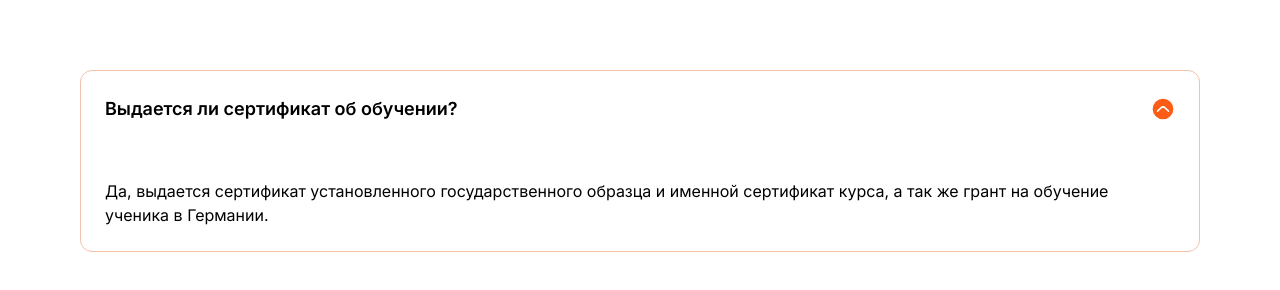
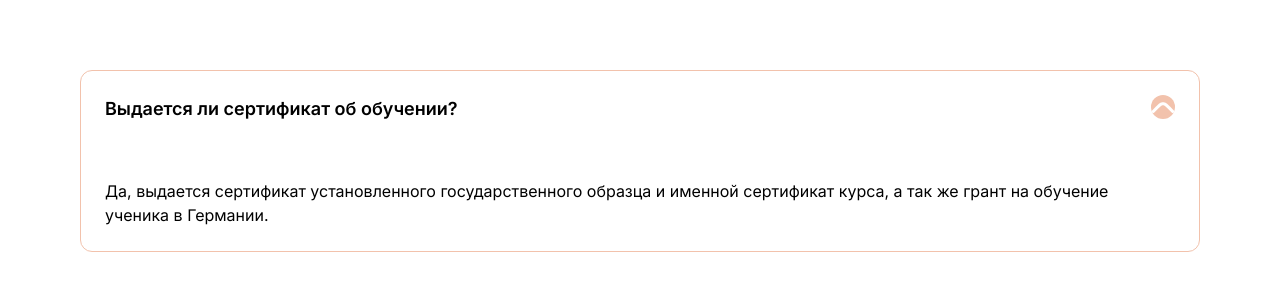
Before and after one commit to evgeniyworkbel/like-volley, a Next.js app: page / in a window 1280 px wide. Both pictures are taken after a click on the element "Выдается ли сертификат об обучении?". Shown: the part 338-628 px from the top of the page. Built offline with nearby package versions, Linux system fonts and the light colour scheme; a web font is replaced by a local one.

Commit message:
fix(widgets): fix FAQ

```diff
--- a/src/app/globals.css
+++ b/src/app/globals.css
@@ -4,10 +4,9 @@
   --background: oklch(1 0 0deg);
   --foreground: oklch(0 0 0deg);
   --accent-orange: oklch(0.6795 0.2075 39.59deg);
+  --accent-orange-light: oklch(0.8508 0.0629 45.9deg);
   --accent-blue: oklch(0.5381 0.2545 270.46deg);
   --white: oklch(1 0 0deg);
-  --black: oklch(0 0 0deg);
-  --orange: oklch(0.8508 0.0629 45.9deg);
 }
 
 @theme {
@@ -18,10 +17,9 @@
   --color-background: var(--background);
   --color-foreground: var(--foreground);
   --color-accent-orange: var(--accent-orange);
+  --color-accent-orange-light: var(--accent-orange-light);
   --color-accent-blue: var(--accent-blue);
   --color-white: var(--white);
-  --color-black: var(--black);
-  --color-orange: var(--orange);
   --font-shantell: var(--font-shantell-sans);
   --font-inter: var(--font-inter);
 }
@@ -38,11 +36,3 @@ body {
   color: var(--foreground);
   font-family: var(--font-inter);
 }
-
-details > summary img {
-  transition: transform 0.3s ease;
-}
-
-details[open] > summary img {
-  transform: rotate(180deg);
-}
--- /dev/null
+++ b/src/shared/icons/accordion-arrow-icon.tsx
@@ -0,0 +1,31 @@
+import { cn } from "../lib";
+
+type AccordionArrowIconType = {
+  className?: string;
+  width: number;
+  height: number;
+};
+
+export function AccordionArrowIcon({
+  className,
+  width,
+  height,
+}: AccordionArrowIconType) {
+  return (
+    <svg
+      className={cn(className)}
+      width={width}
+      height={height}
+      viewBox="0 0 12 8"
+      fill="none"
+      xmlns="http://www.w3.org/2000/svg"
+    >
+      <path
+        fill-rule="evenodd"
+        clip-rule="evenodd"
+        d="M0.46731 2.16224C0.175727 1.86804 0.177845 1.39317 0.472042 1.10159C0.766238 0.810003 1.24111 0.812122 1.53269 1.10632L3.28 2.86929C3.98914 3.58478 4.47718 4.07558 4.89071 4.40768C5.2924 4.73028 5.55042 4.84095 5.7815 4.87041C5.92659 4.8889 6.07341 4.8889 6.2185 4.87041C6.44958 4.84095 6.7076 4.73028 7.10929 4.40768C7.52282 4.07558 8.01086 3.58478 8.72 2.86929L10.4673 1.10632C10.7589 0.812122 11.2338 0.810004 11.528 1.10159C11.8222 1.39317 11.8243 1.86804 11.5327 2.16224L9.75389 3.95698C9.08395 4.63295 8.53641 5.18542 8.04854 5.57722C7.54121 5.98465 7.02627 6.27958 6.40816 6.35837C6.13713 6.39291 5.86286 6.39291 5.59184 6.35837C4.97372 6.27958 4.45878 5.98465 3.95146 5.57722C3.46359 5.18542 2.91605 4.63295 2.24611 3.95698L0.46731 2.16224Z"
+        fill="white"
+      />
+    </svg>
+  );
+}
--- /dev/null
+++ b/src/shared/icons/index.ts
@@ -0,0 +1 @@
+export { AccordionArrowIcon } from "./accordion-arrow-icon";
--- a/src/shared/ui/index.ts
+++ b/src/shared/ui/index.ts
@@ -1 +1,2 @@
 export { Button } from "./button/button";
+export { Title } from "./title/title";
--- /dev/null
+++ b/src/shared/ui/title/title.tsx
@@ -0,0 +1,15 @@
+import { cn } from "@/shared/lib";
+import { ReactNode } from "react";
+
+type TitleProps = {
+  className?: string;
+  children: ReactNode;
+};
+
+export function Title({ className, children, ...props }: TitleProps) {
+  return (
+    <h2 {...props} className={cn(className)}>
+      {children}
+    </h2>
+  );
+}
--- a/src/widgets/faq/ui/faq.tsx
+++ b/src/widgets/faq/ui/faq.tsx
@@ -1,13 +1,14 @@
-import Image from "next/image";
+import { AccordionArrowIcon } from "@/shared/icons";
+import { Title } from "@/shared/ui";
 
 export function Faq() {
   return (
     <div className="flex flex-col gap-32 px-20 py-10">
-      <div className="flex flex-col items-center gap-4 text-lg">
-        <span className="font-shantell text-6xl font-bold text-accent-orange">
-          Вопросы<span className="text-black"> и ответы</span>
-        </span>
-        <div className="flex flex-col items-center">
+      <hgroup className="flex flex-col items-center gap-4 text-lg">
+        <Title className="font-shantell text-6xl font-bold whitespace-nowrap text-accent-orange">
+          Вопросы<Title className="inline text-foreground"> и ответы</Title>
+        </Title>
+        <p className="flex flex-col items-center">
           <span>
             Выберите формат обучения, который лучше всего соответствует вашим
             предпочтениям, расписанию и бюджету.
@@ -16,26 +17,23 @@ export function Faq() {
             Все форматы включают одну и ту же высококачественную учебную
             программу и подход к обучению.
           </span>
-        </div>
-      </div>
+        </p>
+      </hgroup>
       <div>
-        <details className="cursor-pointer rounded-xl border border-solid border-orange hover:border-accent-orange">
-          <summary className="flex list-none justify-between p-6 text-lg">
-            <span className="font-semibold">
-              Выдается ли сертификат об обучении?
-            </span>
-            <Image
-              src="/open.svg"
+        <details className="group cursor-pointer rounded-xl border border-solid border-accent-orange-light hover:border-accent-orange">
+          <summary className="flex list-none justify-between p-6 text-lg font-semibold">
+            Выдается ли сертификат об обучении?
+            <AccordionArrowIcon
+              className="rounded-full bg-accent-orange-light transition-transform duration-300 ease-in-out group-open:rotate-180 hover:bg-accent-orange"
               width={24}
               height={24}
-              alt="Развернуть ответ"
             />
           </summary>
-          <div className="mx-6 mt-8 mb-6">
+          <p className="mx-6 mt-8 mb-6">
             Да, выдается сертификат установленного государственного образца и
             именной сертификат курса, а так же грант на обучение ученика в
             Германии.
-          </div>
+          </p>
         </details>
       </div>
     </div>
```
Also changed, not shown: public/open.svg (deleted).
